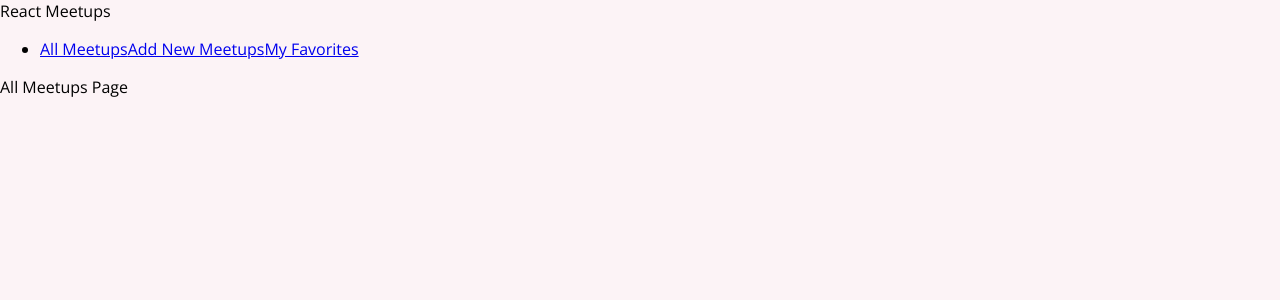
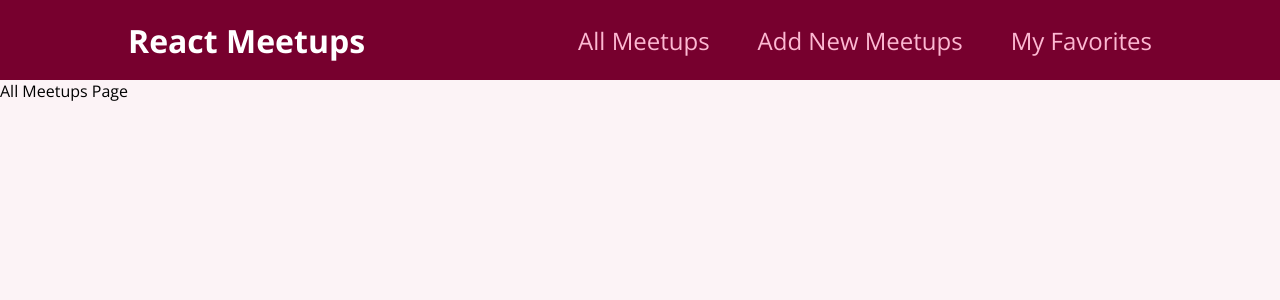
Before and after one commit to hridayanp/react-meetup, a React (Create React App) app: page / in a window 1280 px wide. Shown: the top 300 px of the page. Built offline with nearby package versions, Linux system fonts and the light colour scheme.

Commit message:
Added Navigation bar CSS module.

```diff
--- a/src/components/layout/MainNavigation.js
+++ b/src/components/layout/MainNavigation.js
@@ -1,13 +1,18 @@
 import {Link} from 'react-router-dom';
+import classes from './MainNavigation.module.css';
 function MainNavigation(){
     return(
-        <header>
-            <div>React Meetups</div>
+        <header className={classes.header}>
+            <div className={classes.logo}>React Meetups</div>
             <nav>
                 <ul>
                     <li>
                         <Link to='/'>All Meetups</Link>
+                    </li>
+                    <li>
                         <Link to='/new-meetup'>Add New Meetups</Link>
+                    </li>
+                    <li>
                         <Link to='/favorites'>My Favorites</Link>
                     </li>
                 </ul>
--- /dev/null
+++ b/src/components/layout/MainNavigation.module.css
@@ -0,0 +1,47 @@
+.header{
+    width: 100%;
+    height: 5rem;
+    display: flex;
+    align-items: center;
+    justify-content: space-between;
+    background-color: #77002e;
+    padding: 0 10%;
+}
+
+.logo{
+    font-size: 2rem;
+    color: white;
+    font-weight: bold;
+}
+
+.header ul{
+    list-style: none;
+    margin: 0;
+    padding: 0;
+    display: flex;
+    align-items: baseline;
+}
+
+.header li{
+    margin-left: 3rem;
+}
+
+.header a {
+    text-decoration: none;
+    font-size: 1.5rem;
+    color: #fcb8d2;
+}
+
+.header a:hover,
+.header a:active,
+.header a.active {
+    color: white;
+}
+
+.badge {
+    background-color: #cc2062;
+    color: white;
+    border-radius: 12px;
+    padding: 0 1rem;
+    margin-left: 0.5rem;
+}
```
